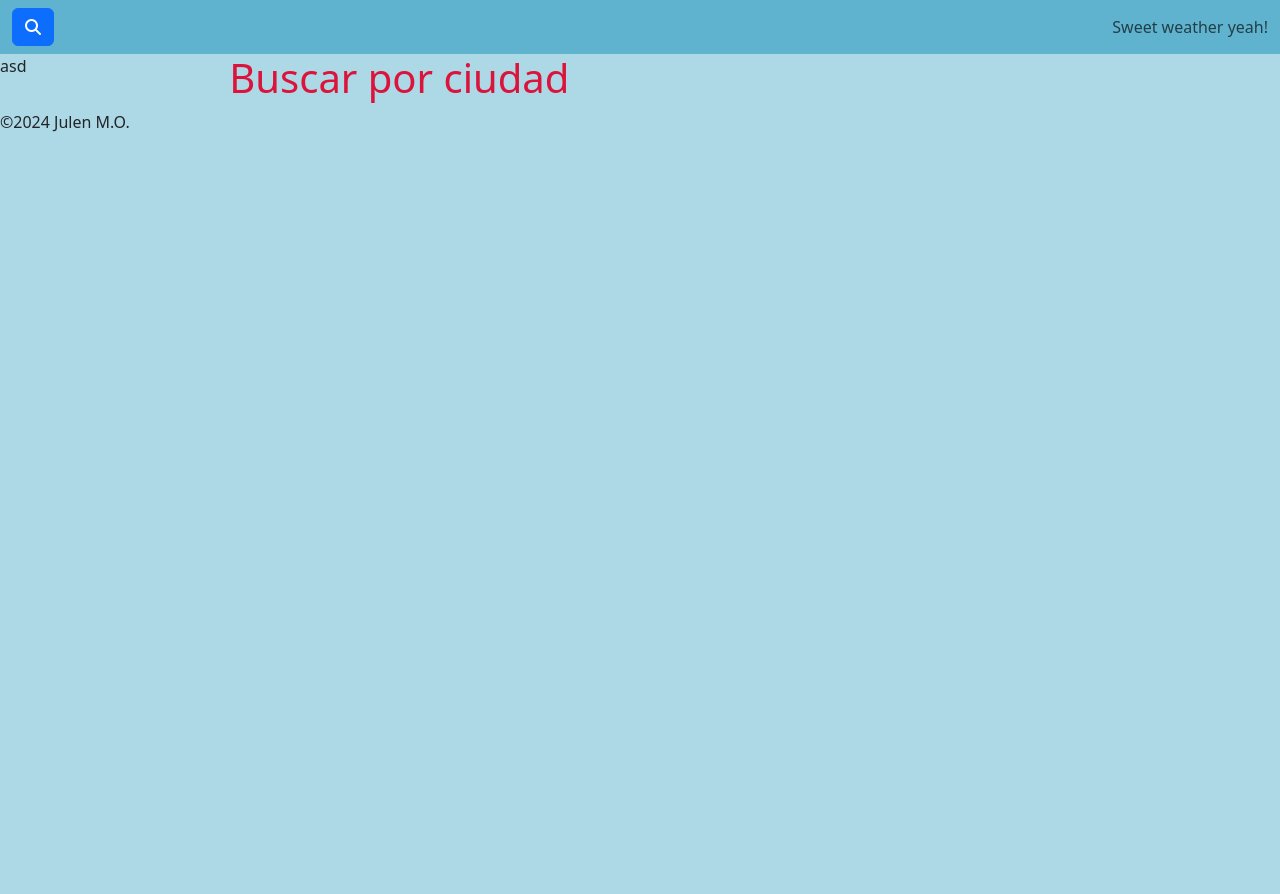
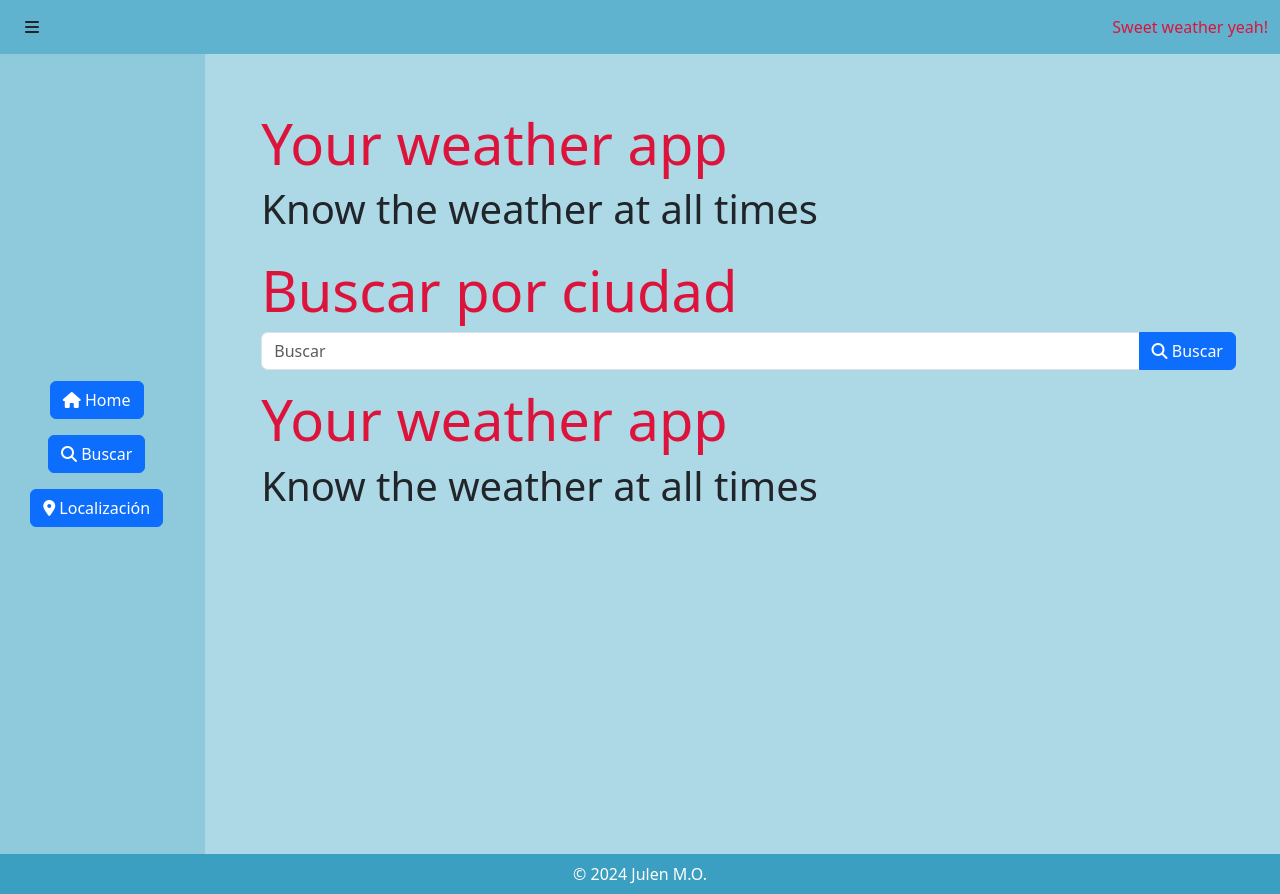
Before and after one commit to JulenMO/Proyecto-OpenWeather, a plain HTML site: page index.html in a window 1280 px wide. Before the commit the page ends 800 px from the top, so only its background shows below. Drawn offline with nearby package versions, Linux system fonts and the light colour scheme.

Commit message:
Estructuración de los divs que se van a mostrar y esconder

```diff
--- a/archivosDiseño/scss/_cuerpo.scss
+++ b/archivosDiseño/scss/_cuerpo.scss
@@ -1,7 +1,11 @@
+@use 'sass:color';
 @import 'variables';
 body {
     background-color: $color-fondo;
-    h1 {
-        color: crimson;
+    h4 {
+        color: $color-titulos;
+    }
+    #columnaDesplegable {
+        background-color: color.adjust($color-fondo, $lightness: -8%);
     }
 }
--- a/archivosDiseño/scss/_footer.scss
+++ b/archivosDiseño/scss/_footer.scss
@@ -1,3 +1,5 @@
+@use 'sass:color';
+@import 'variables';
 footer {
-
+    background-color: color.adjust($color-fondo, $lightness: -30%);
 }
--- a/archivosDiseño/scss/_navegador.scss
+++ b/archivosDiseño/scss/_navegador.scss
@@ -1,5 +1,6 @@
 @use 'sass:color';
 @import 'variables';
 nav {
-    background-color: color.adjust($color-fondo, $lightness: -20%);;
+    background-color: color.adjust($color-fondo, $lightness: -20%);
+    color: $color-titulos;
 }
--- a/archivosDiseño/scss/_variables.scss
+++ b/archivosDiseño/scss/_variables.scss
@@ -1 +1,2 @@
 $color-fondo: #ADD8E6;
+$color-titulos: crimson;
--- a/index.html
+++ b/index.html
@@ -14,34 +14,43 @@
 <body>
     <nav class="navbar">
         <div class="container-fluid">
-            <button type="button" class="btn btn-primary">
-                <i class="fa-solid fa-magnifying-glass"></i>
+            <button type="button" class="btn btn-link text-dark">
+                <i class="fa-solid fa-bars"></i>
             </button>
             <div class="ms-auto">
-                <span class="navbar-text">
-                    Sweet weather yeah!
-                </span>
+                Sweet weather yeah!
             </div>
-            <hr>
         </div>
     </nav>
     <section class="row">
-        <div class="col-2">
-            <p>
-                asd
-            </p>
+        <div class="col-2 d-flex flex-column align-items-center justify-content-center vh-100" id="columnaDesplegable">
+            <button class="btn btn-primary"><i class="fa-solid fa-house"></i> Home</button>
+            <button class="btn btn-primary my-3"><i class="fa-solid fa-magnifying-glass"></i> Buscar</button>
+            <button class="btn btn-primary"><i class="fa-solid fa-location-dot"></i> Localización</button>
         </div>
-        <div class="col-10">
-            <div class="container">
-                <h1>Buscar por ciudad</h1>
+        <div class="col-10 p-5">
+            <div class="p-2" id="home">
+                <h4 class="display-4">Your weather app</h4>
+                <h6 class="display-6">Know the weather at all times</h6>
+            </div>
+            <div class="p-2" id="buscar">
+                <h4 class="display-4">Buscar por ciudad</h4>
+                <div class="input-group">
+                    <input type="text" class="form-control" placeholder="Buscar" aria-label="Buscar" aria-describedby="button-search">
+                    <button class="btn btn-primary" type="button" id="btnBuscar"><i class="fa-solid fa-magnifying-glass"></i> Buscar</button>
+                </div>
+            </div>
+            <div class="p-2" id="resultadoWeather">
+                <h4 class="display-4">Your weather app</h4>
+                <h6 class="display-6">Know the weather at all times</h6>
             </div>
         </div>
     </section>
-    <footer>
-        <p>
-            &#169;2024 Julen M.O.
-        </p>
+
+    <footer class="footer text-white text-center py-2">
+        © 2024 Julen M.O.
     </footer>
+
     <script src="funcionalidad/index.js"></script>
     <script src="https://cdn.jsdelivr.net/npm/@popperjs/core@2.11.8/dist/umd/popper.min.js"
         integrity="sha384-I7E8VVD/ismYTF4hNIPjVp/Zjvgyol6VFvRkX/vR+Vc4jQkC+hVqc2pM8ODewa9r"
```
Also changed, not shown: archivosDiseño/css/index.css, 1 other file.
